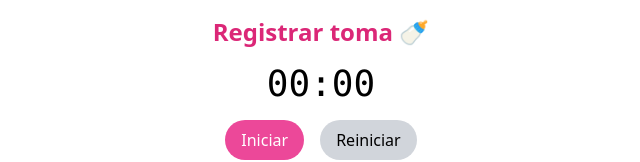
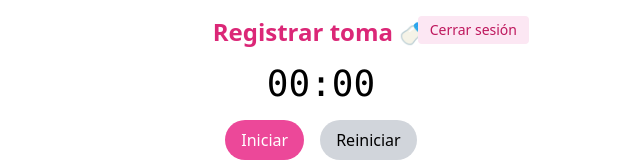
Before and after one commit to jluisrioja/lactiapp, a React (Vite) app: page / in a window 1280 px wide. Shown: the top 162 px of the page, without its empty margins (319-959 px from the left). Built offline with nearby package versions, Linux system fonts and the light colour scheme; no server answers; sample sign-in values are in the browser's storage.

Commit message:
Update Home.jsx

```diff
--- a/src/Home.jsx
+++ b/src/Home.jsx
@@ -1,4 +1,7 @@
 import React, { useState, useEffect } from "react";
+import { signOut } from "firebase/auth";
+import { auth } from "./firebase";
+import { useNavigate } from "react-router-dom";
 
 const Home = () => {
   const [time, setTime] = useState(0);
@@ -9,6 +12,17 @@ const Home = () => {
     const stored = localStorage.getItem("lactiapp_sesiones");
     return stored ? JSON.parse(stored) : [];
   });
+
+  const navigate = useNavigate();
+
+  const handleLogout = async () => {
+    try {
+      await signOut(auth);
+      navigate("/login");
+    } catch (error) {
+      console.error("Error al cerrar sesión:", error);
+    }
+  };
 
   useEffect(() => {
     let interval;
@@ -48,7 +62,15 @@ const Home = () => {
   };
 
   return (
-    <div className="p-4 max-w-md mx-auto text-center pb-24">
+    <div className="p-4 max-w-md mx-auto text-center pb-24 relative">
+      {/* Botón de cerrar sesión */}
+      <button
+        onClick={handleLogout}
+        className="absolute top-4 right-4 text-sm bg-pink-100 text-pink-700 px-3 py-1 rounded hover:bg-pink-200"
+      >
+        Cerrar sesión
+      </button>
+
       <h1 className="text-2xl font-bold text-pink-600 mb-4">Registrar toma 🍼</h1>
 
       <div className="text-4xl font-mono mb-4">{formatTime(time)}</div>
```
